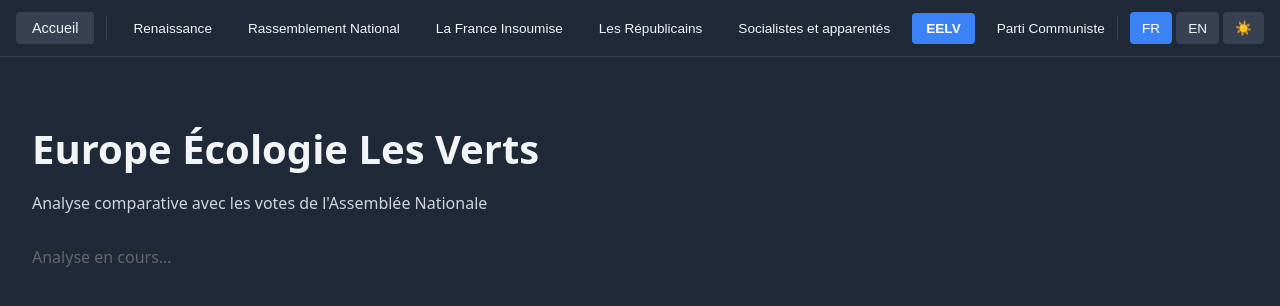
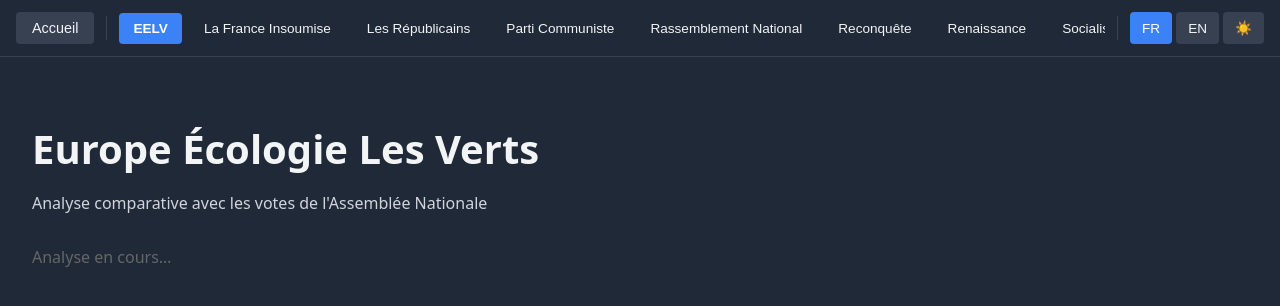
Before and after one commit to Mth3430/Kinoument, a Next.js app: page /parti/europe-ecologie-les-verts in a window 1280 px wide. Shown: the top 306 px of the page. Built offline with nearby package versions, Linux system fonts and the light colour scheme.

Commit message:
fix: Sort parties alphabetically in navigation bar

```diff
--- a/src/components/Navigation.js
+++ b/src/components/Navigation.js
@@ -4,14 +4,14 @@
 import { usePathname } from 'next/navigation'
 
 const PARTIES = [
-  { name: 'Renaissance', slug: 'renaissance', group: 'PO800538' },
-  { name: 'Rassemblement National', slug: 'rassemblement-national', group: 'PO800520' },
+  { name: 'EELV', slug: 'europe-ecologie-les-verts', group: 'PO800526' },
   { name: 'La France Insoumise', slug: 'la-france-insoumise', group: 'PO800490' },
   { name: 'Les Républicains', slug: 'les-republicains', group: 'PO800508' },
+  { name: 'Parti Communiste', slug: 'parti-communiste-francais', group: 'PO800502' },
+  { name: 'Rassemblement National', slug: 'rassemblement-national', group: 'PO800520' },
+  { name: 'Reconquête', slug: 'reconquete', group: 'PO800532' },
+  { name: 'Renaissance', slug: 'renaissance', group: 'PO800538' },
   { name: 'Socialistes et apparentés', slug: 'parti-socialiste', group: 'PO800496' },
-  { name: 'EELV', slug: 'europe-ecologie-les-verts', group: 'PO800526' },
-  { name: 'Parti Communiste', slug: 'parti-communiste-francais', group: 'PO800502' },
-  { name: 'Reconquête', slug: 'reconquete', group: 'PO800532' },
 ]
 
 export default function Navigation({ darkMode, onDarkModeChange, language, onLanguageChange }) {
```
